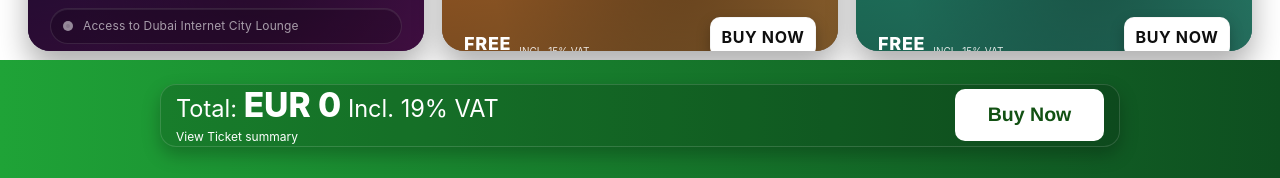
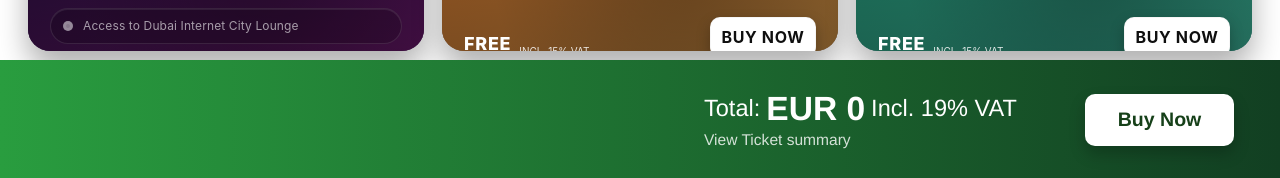
Before and after one commit to Basimkm369/tailwind-ui, a React app: page / in a window 1280 px wide. Shown: the part 620-798 px from the top of the page. Built offline with nearby package versions, Linux system fonts and the light colour scheme; the HTML template or start-up script is replaced by a standard one.

Commit message:
chore:footer ui updates

```diff
--- a/src/App.css
+++ b/src/App.css
@@ -419,41 +419,49 @@
   bottom: 0;
   width: 100%;
   height: 120px;
-  background: linear-gradient(90deg, #1fa337 0%, #0e4f20 100%);
+  background: linear-gradient(90deg, #299d3f 0%, #123f22 100%);
   opacity: 1;
   display: flex;
   align-items: center;
-  justify-content: center;
-  padding: 0 32px 10px;
+  justify-content: flex-end;
+  padding: 0 32px;
   box-sizing: border-box;
   color: #ffffff;
 }
 
 .footer-card {
-  width: 100%;
-  max-width: 960px;
+  width: 558px;
   height: 63px;
-  border-radius: 16px;
-  padding: 12px 16px;
+  border-radius: 10px;
+  padding: 10px 14px;
   display: flex;
   align-items: center;
   justify-content: space-between;
   gap: 16px;
-  background: rgba(0, 0, 0, 0.18);
-  box-shadow: inset 0 0 0 1px rgba(255, 255, 255, 0.14),
-    0 8px 18px rgba(0, 0, 0, 0.25);
+  font-family: 'Alexandria', 'Helvetica Neue', Arial, sans-serif;
+  margin-left: auto;
 }
 
 .footer-text {
   display: flex;
   flex-direction: column;
   justify-content: center;
-  line-height: 1.1;
+  align-items: flex-start;
+  width: 337px;
+  height: 63px;
+  line-height: 1;
 }
 
 .footer-total {
   font-size: 23.55px;
   font-weight: 400;
+  line-height: 1;
+  display: flex;
+  align-items: center;
+  gap: 6px;
+  letter-spacing: 0;
+  font-style: normal;
+  vertical-align: middle;
 }
 
 .footer-total-label {
@@ -462,18 +470,25 @@
 
 .footer-amount {
   font-size: 33.55px;
-  font-weight: 800;
+  font-weight: 700;
+  line-height: 1;
 }
 
 .footer-note {
   font-size: 23.55px;
   font-weight: 400;
+  line-height: 1;
 }
 
 .footer-subline {
   margin-top: 6px;
-  font-size: 12px;
+  font-size: 15.55px;
   font-weight: 400;
+  opacity: 0.81;
+  line-height: 1;
+  letter-spacing: 0;
+  font-style: normal;
+  vertical-align: middle;
 }
 
 .footer-button {
@@ -482,13 +497,14 @@
   border-radius: 10px;
   border: none;
   background: #ffffff;
-  color: #125113;
+  color: #164019;
   font-family: 'Alexandria', 'Helvetica Neue', Arial, sans-serif;
   font-size: 19.55px;
-  font-weight: 600;
+  font-weight: 700;
   line-height: 1;
   cursor: pointer;
   display: inline-flex;
   align-items: center;
   justify-content: center;
+  box-shadow: 0 8px 16px rgba(0, 0, 0, 0.22);
 }
```
